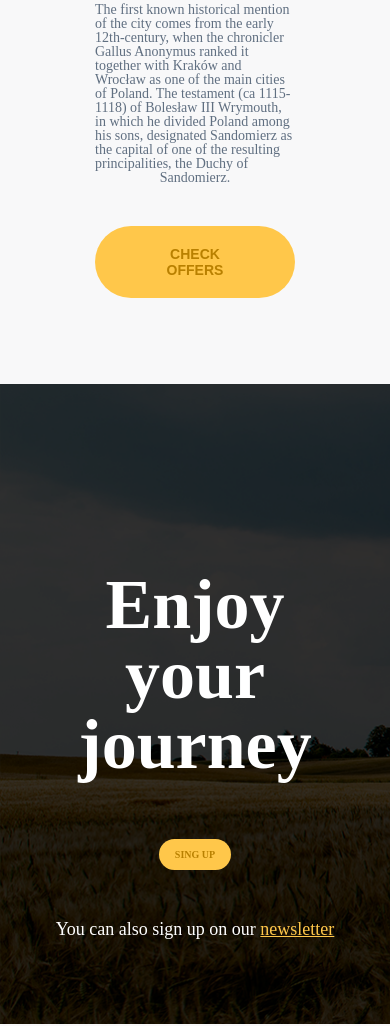
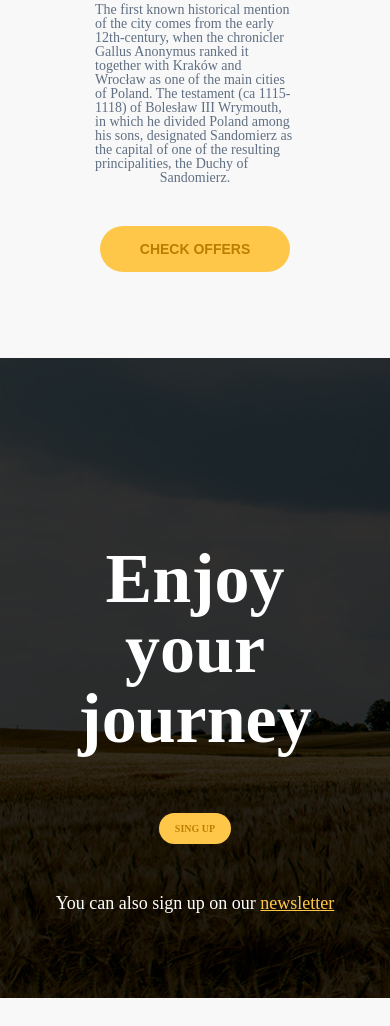
Before and after one commit to DashaOgulia/DariaOgulia-blog, a plain HTML site: page index.html in a window 390 px wide. Shown: the part 3381-4407 px from the top of the page. Drawn offline with Linux system fonts and the light colour scheme.

Commit message:
add buttons mobile version

```diff
--- a/style.css
+++ b/style.css
@@ -719,6 +719,10 @@ height: auto;
         row-gap: 10px;
      }
 
+     .button{
+        padding: 15px 40px;
+     }
+
     }
 
 
```
